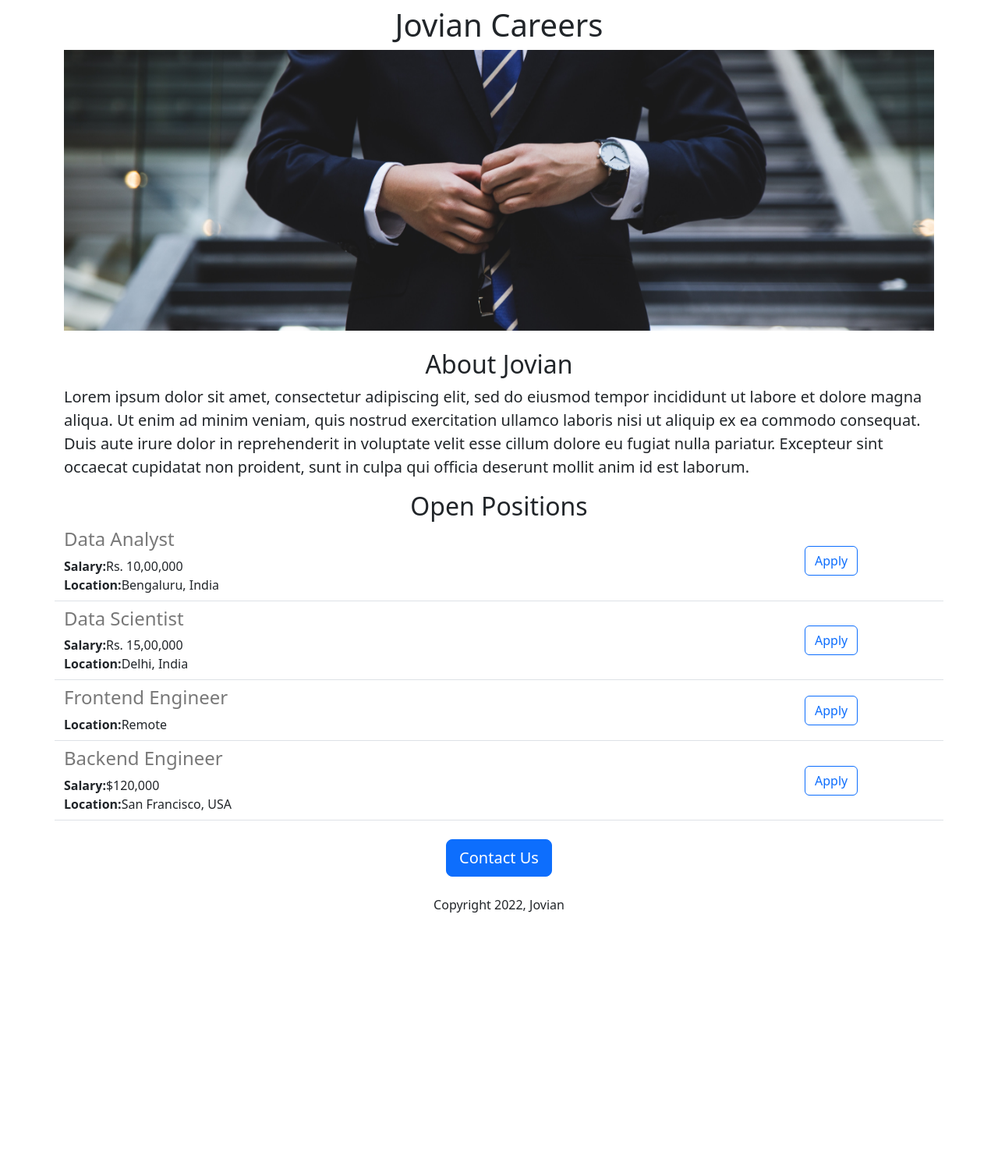
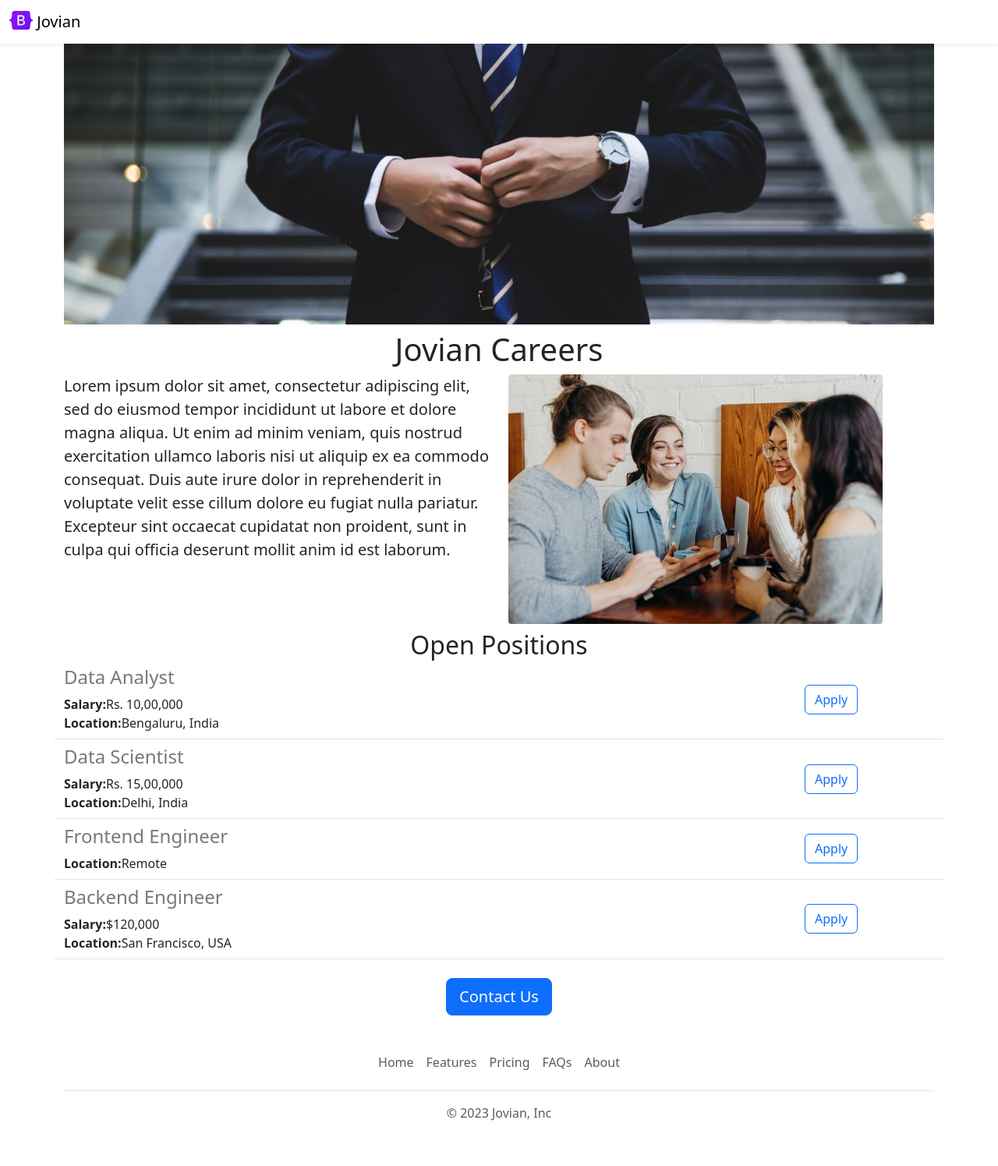
Before and after one commit to chetan4444/jovian-careers-website, a Flask app: page / in a window 1280 px wide. Shown: the whole page at 78% size. Before the commit the page ends 1170 px from the top, so only its background shows below. Run offline with Flask 3, Linux system fonts and the light colour scheme.

Commit message:
added nav, footer

```diff
--- /dev/null
+++ b/templates/footer.html
@@ -0,0 +1,12 @@
+<div class="container">
+    <footer class="py-3 my-4">
+      <ul class="nav justify-content-center border-bottom pb-3 mb-3">
+        <li class="nav-item"><a href="#" class="nav-link px-2 text-body-secondary">Home</a></li>
+        <li class="nav-item"><a href="#" class="nav-link px-2 text-body-secondary">Features</a></li>
+        <li class="nav-item"><a href="#" class="nav-link px-2 text-body-secondary">Pricing</a></li>
+        <li class="nav-item"><a href="#" class="nav-link px-2 text-body-secondary">FAQs</a></li>
+        <li class="nav-item"><a href="#" class="nav-link px-2 text-body-secondary">About</a></li>
+      </ul>
+      <p class="text-center text-body-secondary">&copy; 2023 Jovian, Inc</p>
+    </footer>
+  </div>
--- a/templates/home.html
+++ b/templates/home.html
@@ -17,19 +17,30 @@
     </head>
 
     <body>
+
+        {% include 'nav.html' %}
+
         <div class="container">
+
+            <img id="banner" src="/static/banner.jpg" class="img-fluid">
 
             <h1 class="text-center mt-2 mb-2">{{company_name}} Careers</h1>
 
-            <img id="banner" src="/static/banner.jpg" class="img-fluid">
+            <div class="row">
 
-            <h2 class="text-center mt-4 mb-2">About Jovian</h2>
+                <div class="col-md-6">
+                    <p class="lead">
+                        Lorem ipsum dolor sit amet, consectetur adipiscing elit, sed do eiusmod tempor incididunt ut labore et dolore magna aliqua. Ut enim ad minim veniam, quis nostrud exercitation ullamco laboris nisi ut aliquip ex ea commodo consequat. Duis aute irure dolor in reprehenderit in voluptate velit esse cillum dolore eu fugiat nulla pariatur. Excepteur sint occaecat cupidatat non proident, sunt in culpa qui officia deserunt mollit anim id est laborum.
+                    </p>
+                 </div>
 
-            <p class="lead">
-                Lorem ipsum dolor sit amet, consectetur adipiscing elit, sed do eiusmod tempor incididunt ut labore et dolore magna aliqua. Ut enim ad minim veniam, quis nostrud exercitation ullamco laboris nisi ut aliquip ex ea commodo consequat. Duis aute irure dolor in reprehenderit in voluptate velit esse cillum dolore eu fugiat nulla pariatur. Excepteur sint occaecat cupidatat non proident, sunt in culpa qui officia deserunt mollit anim id est laborum.
-            </p>
+                <div class="d-none d-md-block col-6">
+                    <img src="/static/people.jpg" style="height: 320px; border-radius: 4px;">
+                </div>
 
-            <h2 class="text-center">Open Positions</h2>
+            </div>
+
+            <h2 class="text-center mt-2">Open Positions</h2>
 
             <div>
                 {% for job in jobs %}
@@ -39,11 +50,12 @@
 
             <div class="text-center">
                 <button class="btn btn-primary btn-lg mt-4">Contact Us</button>
-                <p class="mt-4">Copyright 2022, Jovian</p>
             </div>
 
         </div>
 
+        {% include 'footer.html' %}
+
     </body>
 
 </html>
--- /dev/null
+++ b/templates/nav.html
@@ -0,0 +1,10 @@
+<nav class="navbar shadow-sm fixed-top bg-white">
+  <div class="container-fluid">
+    <a class="navbar-brand" href="#">
+      <img src="/static/bootstrap-logo.svg" alt="Logo" width="30" height="24" class="d-inline-block align-text-top">
+      Jovian
+    </a>
+  </div>
+</nav>
+
+<div style='height:56px'></div>
```
Also changed, not shown: static/bootstrap-logo.svg (added), static/people.jpg (added).
